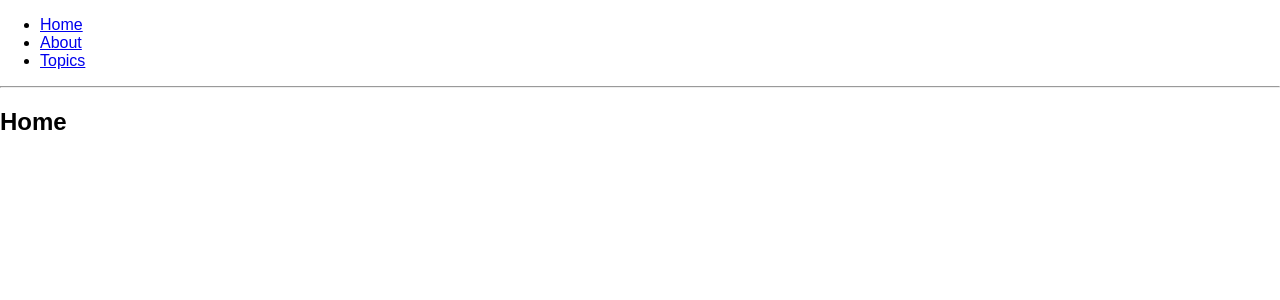
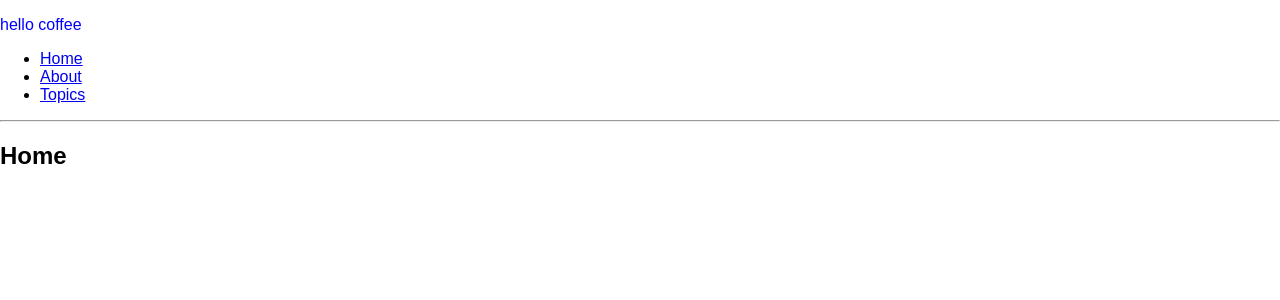
Before and after one commit to davideliason/coffeeLog-react-router-express, a React (Create React App) app in the folder public/client/: page / in a window 1280 px wide. Shown: the top 300 px of the page. Built offline with nearby package versions, Linux system fonts and the light colour scheme.

Commit message:
link Coffee.css to Coffee component in Coffee.js and render in parent App component

```diff
--- a/public/client/src/App.js
+++ b/public/client/src/App.js
@@ -4,10 +4,14 @@ import {
   Route,
   Link
 } from 'react-router-dom'
+import Coffee from './Coffee.js'
 
 const App = () => (
   <Router>
     <div>
+      <div>
+        <Coffee />
+      </div>
       <ul>
         <li><Link to="/">Home</Link></li>
         <li><Link to="/about">About</Link></li>
--- /dev/null
+++ b/public/client/src/Coffee.css
@@ -0,0 +1,3 @@
+p {
+	color: blue;
+}
--- /dev/null
+++ b/public/client/src/Coffee.js
@@ -0,0 +1,15 @@
+import React from 'react';
+import './Coffee.css';
+
+
+class Coffee extends React.Component{
+	render(){
+		return(
+			<div>
+				<p>hello coffee</p>
+			</div>
+			)
+	}
+};
+
+export default Coffee
```
